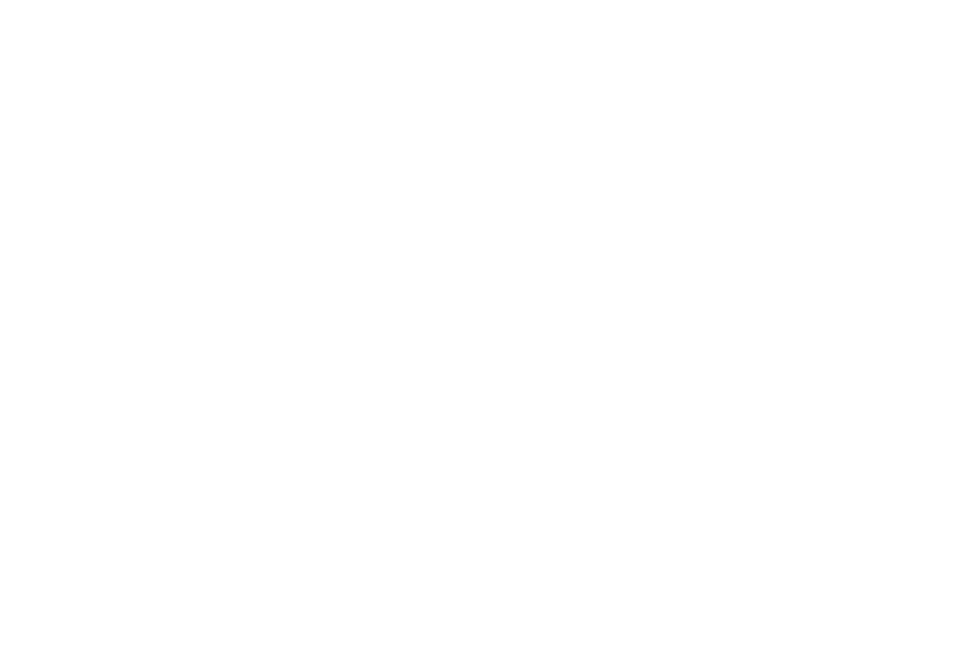
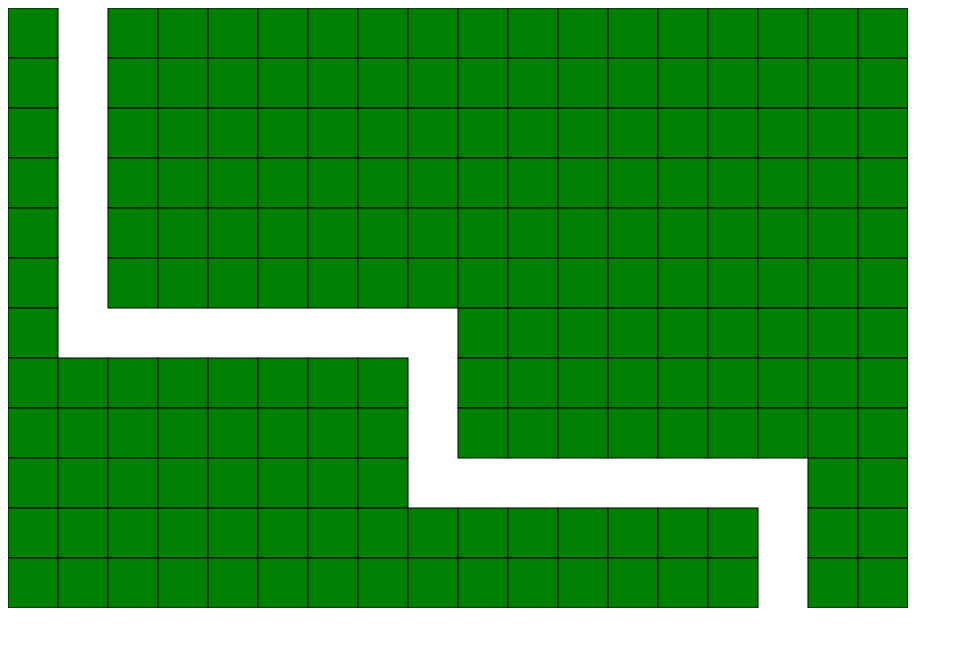
Before and after one commit to Jacky8703/TowerDefenseGame, a website built with Vite: page index.html in a window 1280 px wide. Shown: the whole page, without its empty margins (0-963 px from the left). Built offline with nearby package versions, Linux system fonts and the light colour scheme.

Commit message:
map setup and first configuration

```diff
--- a/index.html
+++ b/index.html
@@ -5,7 +5,7 @@
     <title>Tower Defense</title>
 </head>
 <body>
-    <canvas id="gameCanvas" width="800" height="600"></canvas>
+    <canvas id="gameCanvas"></canvas>
     <script type="module" src="/src/main.ts"></script>
 </body>
 </html>
--- /dev/null
+++ b/src/Renderer.ts
@@ -0,0 +1,27 @@
+import { GAME_CONFIG } from "./core/GameConfig";
+import { GameState } from "./core/GameState";
+
+export class Renderer {
+    canvas: HTMLCanvasElement;
+    ctx: CanvasRenderingContext2D;
+
+    constructor(canvas: HTMLCanvasElement) {
+        this.canvas = canvas;
+        this.ctx = canvas.getContext('2d')!;
+    }
+
+    render(gameState: GameState) {
+        this.drawMap(gameState);
+        // Further rendering methods for enemies, towers, projectiles would go here
+    }
+
+    private drawMap(gameState: GameState) {
+        this.ctx.fillStyle = "green";
+        gameState.map.buildableCells.forEach(cell => {
+            this.ctx.fillRect(cell.x, cell.y, gameState.map.cellSize, gameState.map.cellSize);
+            this.ctx.strokeStyle = 'black';
+            this.ctx.lineWidth = 1;
+            this.ctx.strokeRect(cell.x, cell.y, gameState.map.cellSize, gameState.map.cellSize);
+        });
+    }
+}
--- a/src/core/GameConfig.ts
+++ b/src/core/GameConfig.ts
@@ -1 +1,47 @@
-export class GameConfig {}
+export interface Point {
+    readonly x: number
+    readonly y: number
+}
+
+export interface Wave {
+    readonly enemyType: string
+    readonly enemyCount: number
+}
+
+export const GAME_CONFIG = {
+    map: {
+        width: 900,
+        height: 600,
+        cellSize: 50, // size of each grid cell in pixels, must be a point coordinate divisor
+        pathAngles: [
+            { x: 50, y: 0 },
+            { x: 50, y: 300 },
+            { x: 400, y: 300 },
+            { x: 400, y: 450 },
+            { x: 750, y: 450 },
+            { x: 750, y: 550 }
+        ]
+    },
+    enemies: {
+        basic: {
+            health: 100,
+            speed: 10 // px per second ?
+        }
+    },
+    waveInterval: 30, // time between waves in seconds
+    waves: [
+        { enemyType: "basic", enemyCount: 5 },
+        { enemyType: "basic", enemyCount: 10 },
+        { enemyType: "basic", enemyCount: 15 }
+    ],
+    towers: {
+        basic: {
+            range: 100,
+            damage: 25,
+            fireRate: 1, // shots per second
+            multiTarget: false,
+            buildCooldown: 15 // seconds before it can be constructed
+        }
+    },
+    projectileSpeed: 15 // px per second
+}
--- a/src/core/GameEngine.ts
+++ b/src/core/GameEngine.ts
@@ -1 +1,23 @@
-export class GameEngine {}
+import { GameMap } from "./GameMap";
+import { GameState } from "./GameState";
+
+export class GameEngine {
+    private currentState: GameState;
+
+    constructor(map: GameMap) {
+        this.currentState = {
+            gameTime: 0,
+            waveNumber: 0,
+            map: map,
+            enemies: [],
+            towers: [],
+            projectiles: []
+        };
+    }
+
+    step(deltaTime: number): GameState {
+        // Update game state based on deltaTime
+        return this.currentState;
+    }
+
+}
--- a/src/core/GameMap.ts
+++ b/src/core/GameMap.ts
@@ -1 +1,57 @@
-export class GameMap {}
+import { GAME_CONFIG, Point } from "./GameConfig";
+
+export class GameMap {
+    readonly width: number;
+    readonly height: number;
+    readonly cellSize: number;
+    readonly path: Point[];
+    readonly buildableCells: Point[];
+
+    constructor() {
+        this.width = GAME_CONFIG.map.width;
+        this.height = GAME_CONFIG.map.height;
+        this.cellSize = GAME_CONFIG.map.cellSize;
+        this.path = this.buildFullPath(GAME_CONFIG.map.pathAngles);
+        this.buildableCells = this.calculateBuildableCells(this.path);
+    }
+
+    // the full path will be the one that links all angles
+    private buildFullPath(pathAngles: Point[]): Point[] {
+        let fullPath: Point[] = [];
+        let curr: Point;
+        let next: Point;
+        let cellsCount = 0
+        for (let i = 0; i < pathAngles.length-1; i++) {
+            curr = pathAngles[i]
+            next = pathAngles[i+1]
+            fullPath.push(curr)
+            if (curr.x === next.x) { // build vertically
+                cellsCount = (Math.abs(curr.y - next.y)/this.cellSize)-1
+                for (let j = 0; j < cellsCount; j++)
+                    fullPath.push({x: curr.x, y: curr.y + this.cellSize*(j+1)})
+            } else if (curr.y === next.y) { // build horizontally
+                cellsCount = (Math.abs(curr.x - next.x)/this.cellSize)-1
+                for (let j = 0; j < cellsCount; j++)
+                    fullPath.push({x: curr.x + this.cellSize*(j+1), y: curr.y})
+            } else {
+                throw new Error("path points are not aligned")
+            }
+        }
+        fullPath.push(pathAngles[pathAngles.length-1]) // add the last element
+        return fullPath
+    }
+
+    private calculateBuildableCells(path: Point[]): Point[] {
+        let buildableCells: Point[] = []
+        let cell: Point;
+        for (let x = 0; x < this.width; x += this.cellSize) {
+            for (let y = 0; y < this.height; y += this.cellSize) {
+                cell = {x: x, y: y}
+                if (!path.some(p => p.x === cell.x && p.y === cell.y)) // is not part of the path
+                    buildableCells.push(cell)
+            }
+        }
+        return buildableCells
+    }
+
+}
--- a/src/main.ts
+++ b/src/main.ts
@@ -1 +1,14 @@
-console.log("Tower Defense Game")
+import { GameMap } from "./core/GameMap";
+import { GAME_CONFIG } from "./core/GameConfig";
+import { Renderer } from "./Renderer";
+import { GameState } from "./core/GameState";
+import { GameEngine } from "./core/GameEngine";
+
+const canvas = document.getElementById('gameCanvas') as HTMLCanvasElement;
+canvas.width = GAME_CONFIG.map.width;
+canvas.height = GAME_CONFIG.map.height;
+let map = new GameMap()
+let engine = new GameEngine(map);
+
+let renderer = new Renderer(canvas);
+renderer.render(engine.step(0));
```
Also changed, not shown: src/core/GameState.ts (+13 -1 lines), src/render.ts (deleted).
